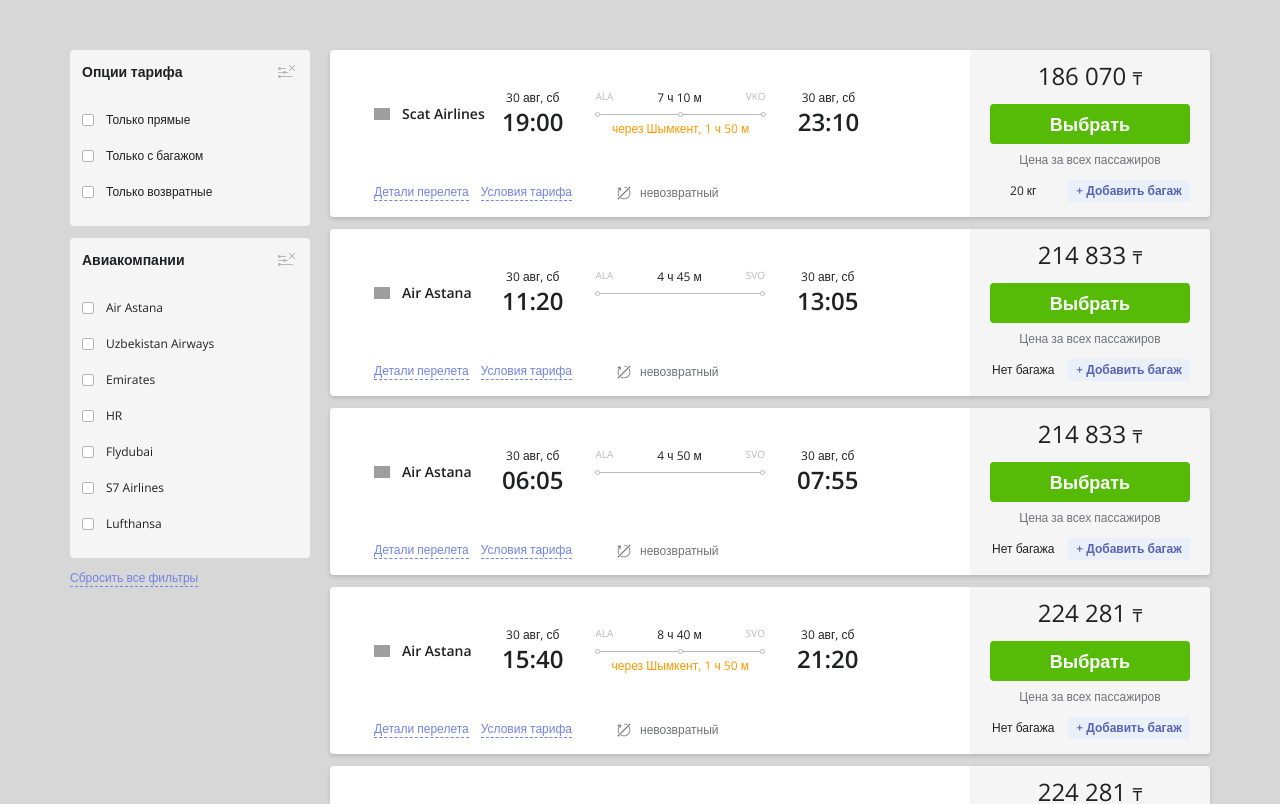
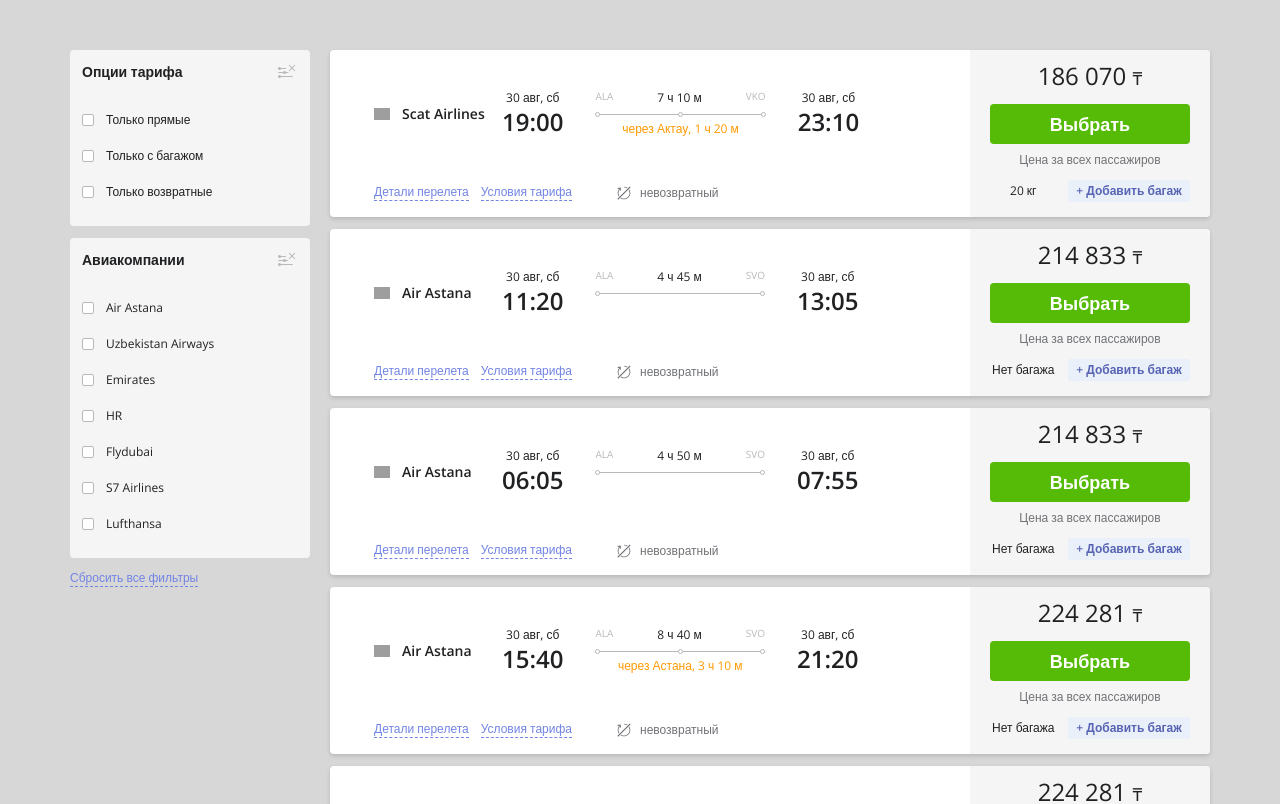
Before and after one commit to alen-ich/aviata-task, a Vue app: page / in a window 1280 px wide. Shown: the top 804 px of the page. Built offline with nearby package versions, Linux system fonts and the light colour scheme; grey boxes are pictures that could not be loaded.

Commit message:
feat: layovers duration and city

```diff
--- a/src/components/Ticket.vue
+++ b/src/components/Ticket.vue
@@ -10,14 +10,26 @@
 
 const flightOrigin = computed(() => props.ticketData.itineraries[0][0].segments[0].origin_code)
 const flightDest = computed(() => props.ticketData.itineraries[0][0].segments.at(-1).dest_code)
-const flightDurHour = computed(() => Math.floor(props.ticketData.itineraries[0][0].traveltime / 3600))
-const flightDurMinute = computed(() => (props.ticketData.itineraries[0][0].traveltime - flightDurHour.value * 3600) / 60)
+
+const flightDurHour = computed(() => getDurHour(props.ticketData.itineraries[0][0].traveltime))
+const flightDurMinute = computed(() => getDurMinute(props.ticketData.itineraries[0][0].traveltime))
+
 const depDate = props.ticketData.itineraries[0][0].dep_date
 const arrDate = props.ticketData.itineraries[0][0].arr_date
 const dateDiff = computed(() => {
     const depDateValue = new Date(depDate)
     const arrDateValue = new Date(arrDate)
     return (arrDateValue.getDate() - depDateValue.getDate())
+})
+
+const getDurHour = (seconds: number) => Math.floor(seconds / 3600)
+const getDurMinute = (seconds: number) => (seconds - Math.floor(seconds / 3600) * 3600) / 60
+
+const flightLayovers = computed(() => props.ticketData.itineraries[0][0].layovers.slice(0, -1))
+
+const flightTransits = computed(() => {
+    console.log(flightLayovers.value.length)
+    return props.ticketData.itineraries[0][0].segments.slice(0, flightLayovers.value.length)
 })
 </script>
 
@@ -57,8 +69,10 @@
                                 </div>
                             </div>
                             <div v-if="ticketData.itineraries[0][0].stops > 0"
-                                class="flex justify-center text-orange-yellow text-xs">
-                                через Шымкент, 1 ч 50 м
+                                class="flex flex-col justify-center text-orange-yellow">
+                                <div v-for="(layover, layoverIdx) in flightLayovers" class="text-xs">
+                                    через {{ flightTransits[layoverIdx].dest }}, {{ getDurHour(layover) }} ч {{ getDurMinute(layover) }} м
+                                </div>
                             </div>
                         </div>
                         <TicketDate :date="arrDate" :date-diff="dateDiff" />
```
